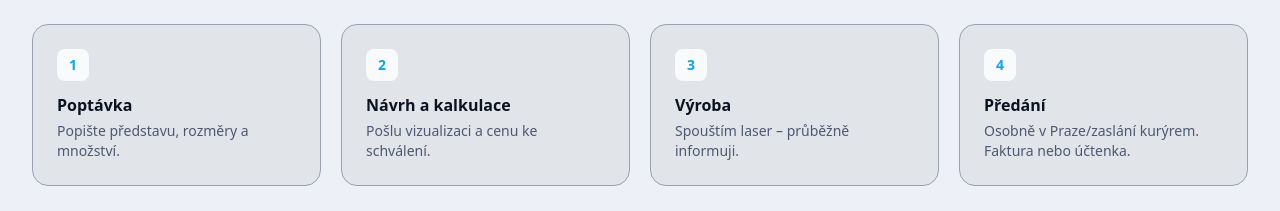
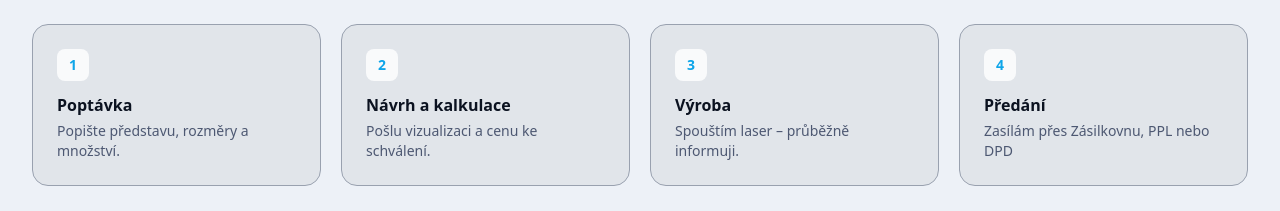
Before and after one commit to gravirlab-cloud/gravirlab-web, a React (Vite) app: page / in a window 1280 px wide. Shown: the part 2680-2891 px from the top of the page. Built offline with nearby package versions, Linux system fonts and the light colour scheme.

Commit message:
úprava textů

```diff
--- a/src/App.jsx
+++ b/src/App.jsx
@@ -395,7 +395,7 @@ export default function App() {
       { title: "Poptávka", desc: "Popište představu, rozměry a množství." },
       { title: "Návrh a kalkulace", desc: "Pošlu vizualizaci a cenu ke schválení." },
       { title: "Výroba", desc: "Spouštím laser – průběžně informuji." },
-      { title: "Předání", desc: "Osobně v Praze/zaslání kurýrem. Faktura nebo účtenka." },
+      { title: "Předání", desc: "Zasílám přes Zásilkovnu, PPL nebo DPD" },
     ].map((s, i) => (
       <div
         key={i}
```
Also changed, not shown: 2 other files (tests, documents, lock files or other folders).
